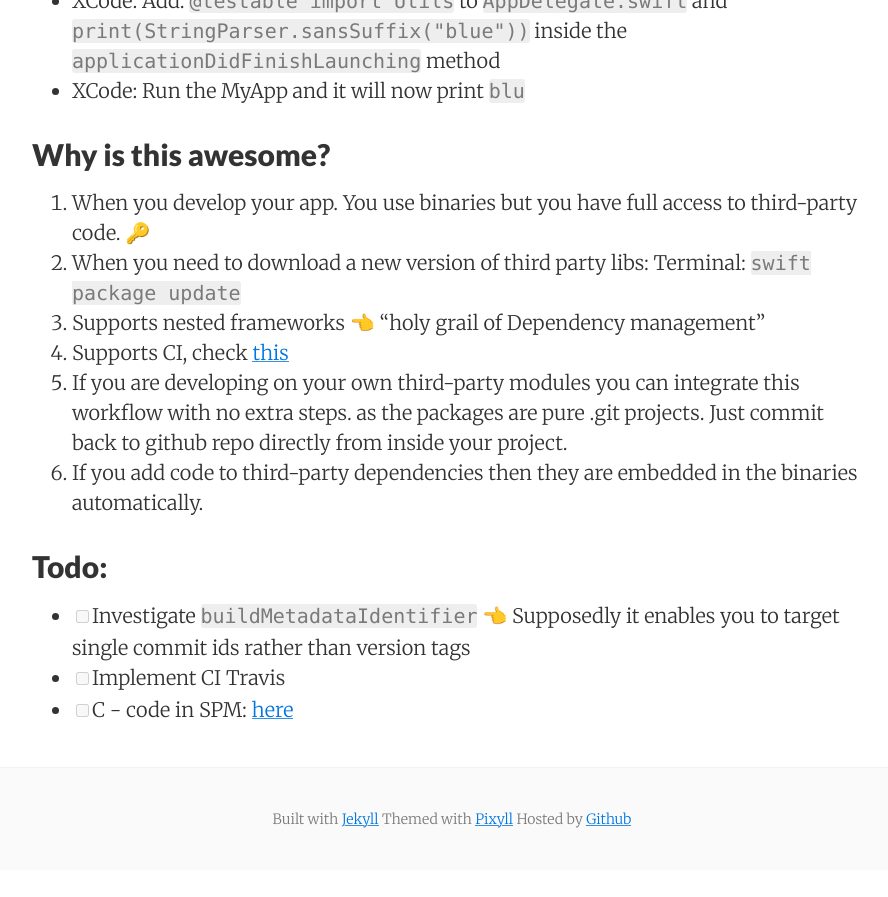
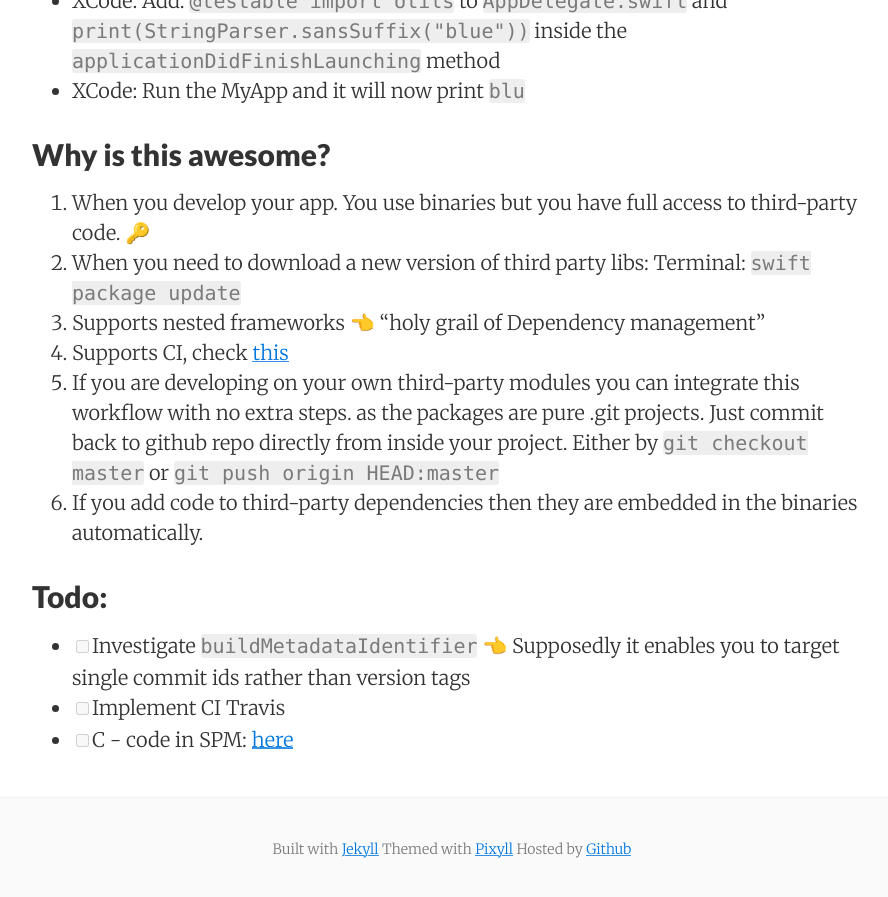
Before and after one commit to stylekit/stylekit.github.io, a Jekyll site: the page built from _posts/2017-02-05-Xcode-and-spm.md, in a window 1280 px wide and 900 px high, scrolled down 1135 px. Shown: the top 897 px of the window, without its empty margins (188-1076 px from the left). Built offline with Jekyll 4.4.1, drawn with Linux system fonts in a browser that asks for light colours; nearby versions of some CDN libraries; comment, search, counter and statistics services are not loaded; before the commit the page ends 2005 px from its top, so only the background shows below that.

Commit message:
Files modified: 1


Modified 1 file:
_posts/2017-02-05-Xcode-and-spm.md

```diff
--- a/_posts/2017-02-05-Xcode-and-spm.md
+++ b/_posts/2017-02-05-Xcode-and-spm.md
@@ -31,7 +31,7 @@ let package = Package(
 2. When you need to download a new version of third party libs: Terminal: ``swift package update``
 3. Supports nested frameworks 👈 "holy grail of Dependency management"
 4. Supports CI, check  [this](https://www.linkedin.com/pulse/apple-swift-package-manager-deep-dive-shashikant-jagtap)
-5. If you are developing on your own third-party modules you can integrate this workflow with no extra steps. as the packages are pure .git projects. Just commit back to github repo directly from inside your project.
+5. If you are developing on your own third-party modules you can integrate this workflow with no extra steps. as the packages are pure .git projects. Just commit back to github repo directly from inside your project. Either by ``git checkout master`` or ``git push origin HEAD:master``
 6. If you add code to third-party dependencies then they are embedded in the binaries automatically.
 
 ## Todo:
```
